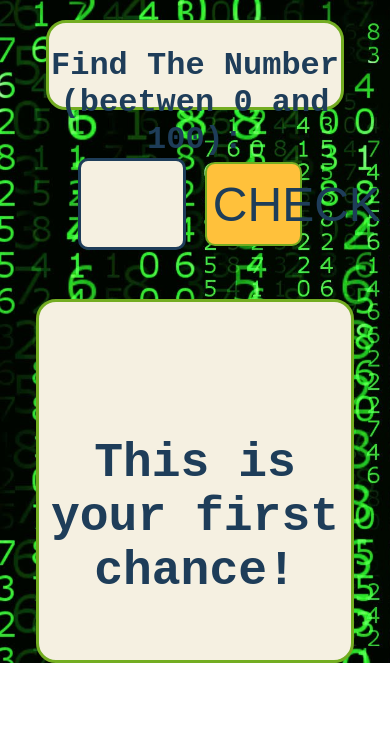
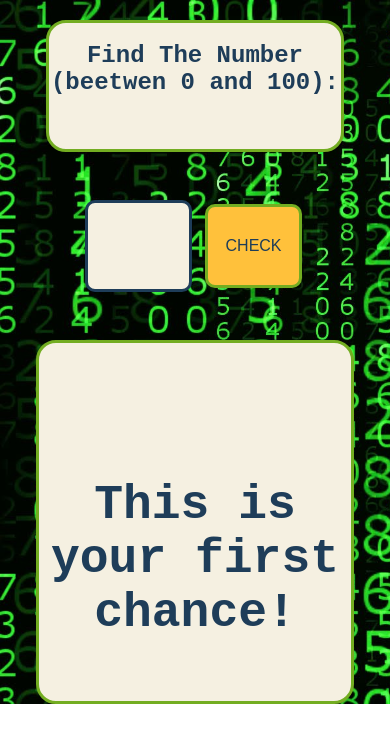
Before and after one commit to edwardBenedict/-guess-the-number, a plain HTML site: page index.html in a window 390 px wide. Drawn offline with Linux system fonts and the light colour scheme.

Commit message:
feat: add responsive

```diff
--- a/index.html
+++ b/index.html
@@ -9,7 +9,7 @@
   </head>
   <body>
     <div class="header">
-      <h1 id="wstep">Find The Number (beetwen 0 and 100):</h1>
+      <h1 id="wstep">Find The Number<br/> (beetwen 0 and 100):</h1>
     </div>
     <div class="second-line">
       <input id="nr_game" type="text" />
--- a/style.css
+++ b/style.css
@@ -8,7 +8,7 @@ body {
 }
 .header {
   background-color: #f5f0e1;
-  height: 10vh;
+  height: 15vh;
   width: 75%;
   border: 3px solid #73ad21;
   border-radius: 20px;
@@ -67,3 +67,24 @@ body {
   border-radius: 10px;
   border: 2px solid #73ad21;
 }
+@media only screen and (max-width: 800px) {
+  #wstep {
+    font-size: 1.5rem;
+    padding-top: 0.2rem;
+  }
+  #check_it {
+    height: 10vh;
+    width: 25%;
+    border-radius: 10px;
+    border: 3px solid #73ad21;
+    font-size: 1rem;
+  }
+  #nr_game {
+    width: 25%;
+    height: 10vh;
+    background-color: #f5f0e1;
+    border-radius: 10px;
+    font-size: 1rem;
+    border: 3px solid #1e3d59;
+  }
+}
```
